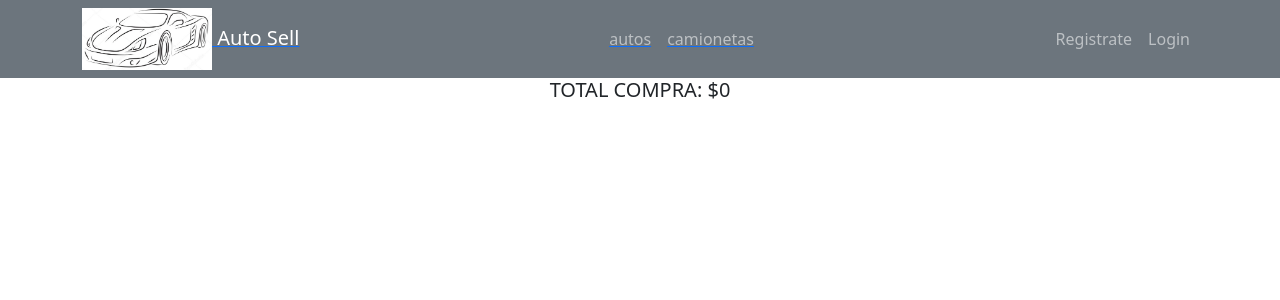
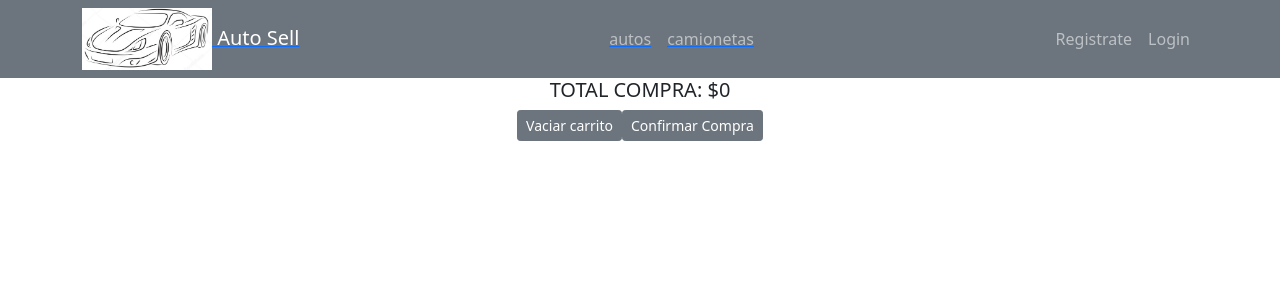
Before and after one commit to Seba-Rigeiro/react-app, a React (Create React App) app: page /cart in a window 1280 px wide. Shown: the top 300 px of the page. Built offline with nearby package versions, Linux system fonts and the light colour scheme.

Commit message:
se agrega la creacion de orders

```diff
--- a/src/components/Cart.js
+++ b/src/components/Cart.js
@@ -1,16 +1,61 @@
 import { useContext } from 'react';
 import CartContext from '../context/CartContext';
+import { collection, addDoc, getDoc, doc, Timestamp, writeBatch } from 'firebase/firestore'
+import { db } from '../services/firebase/firebase'
 import { Link } from 'react-router-dom';
+
 
 
 function Cart () {
   const { products, removeProduct, clear, getTotal} = useContext(CartContext)
+
+  const confirmOrder = () => {
+
+    const newOrder = {
+        buyer: "Juan Perez",
+        items: products,
+        total: getTotal(),
+        date: Timestamp.fromDate(new Date())
+    }
+
+    const batch = writeBatch(db)
+    const outOfStock = []
+
+    newOrder.items.forEach((prod, i) => {
+        getDoc(doc(db, 'products', prod.id)).then(DocumentSnapshot => {
+            if(DocumentSnapshot.data().stock >= newOrder.items[i].quantity) {
+                batch.update(doc(db, 'products', DocumentSnapshot.id), {
+                    stock: DocumentSnapshot.data().stock - newOrder.items[i].quantity
+                })
+            } else {
+                outOfStock.push({...DocumentSnapshot.data(), id: DocumentSnapshot.id})
+            }
+
+        })
+    })
+
+    if(outOfStock.length === 0) {
+        addDoc(collection(db, 'orders'), newOrder).then(() => {
+            batch.commit().then(() => {
+                console.log('status 200, orden procesada')
+            })
+        }).catch((err) => {
+            console.log(err)
+        }).finally(() => {
+            clear()
+        })
+    }
+}
+
   if (!products) {
       <h6> No hay productos</h6>
   } else {
       return (
 
         <div className= "text-center">  <h5>TOTAL COMPRA: ${ getTotal() }</h5>
+
+        <Link to="/"><button onClick={() => clear()} type="button" className="btn btn-secondary btn-sm">Vaciar carrito</button></Link>
+        <Link to="/"><button onClick={() => confirmOrder()} type="button" className="btn btn-secondary btn-sm">Confirmar Compra</button></Link>
             {products.map (prod =>
 
               <div className="col-3 text-center" >
@@ -21,7 +66,7 @@ function Cart () {
                       <p className="card-text">{"cantidad: " + prod.quantity}</p>
 
                       <button onClick={() => removeProduct(prod.id)} type="button" className="btn btn-secondary btn-sm">Eliminar</button>
-                      <Link to="/"><button onClick={() => clear()} type="button" className="btn btn-secondary btn-sm">Vaciar carrito</button></Link>
+
                   </div>
               </div>
             )}
--- a/src/components/CartWidget.js
+++ b/src/components/CartWidget.js
@@ -1,13 +1,13 @@
 import { useContext } from "react";
 import CartContext from '../context/CartContext'
 
-
 function CartWidget () {
     const { getQuantity } = useContext(CartContext)
+
     return (
         <button>
             {/* <FontAwesomeIcon icon={faCartArrowDown}/> */}
-            <img src='images/cart-icon.jpg' width='30'></img>
+            <img src='../images/cart-icon.jpg' width='30'></img>
             { getQuantity() }
         </button>
     )
--- a/src/components/ItemDetailContainer.js
+++ b/src/components/ItemDetailContainer.js
@@ -33,7 +33,7 @@ function ItemDetailContainer()  {
                 const product = { id: querySnapshot.id, ...querySnapshot.data()}
                 setProduct(product)
             }).catch((error) => {
-                console.log('Error searching intems', error)
+                console.log(error)
             }).finally(() => {
                 setLoading(false)
             })
```
